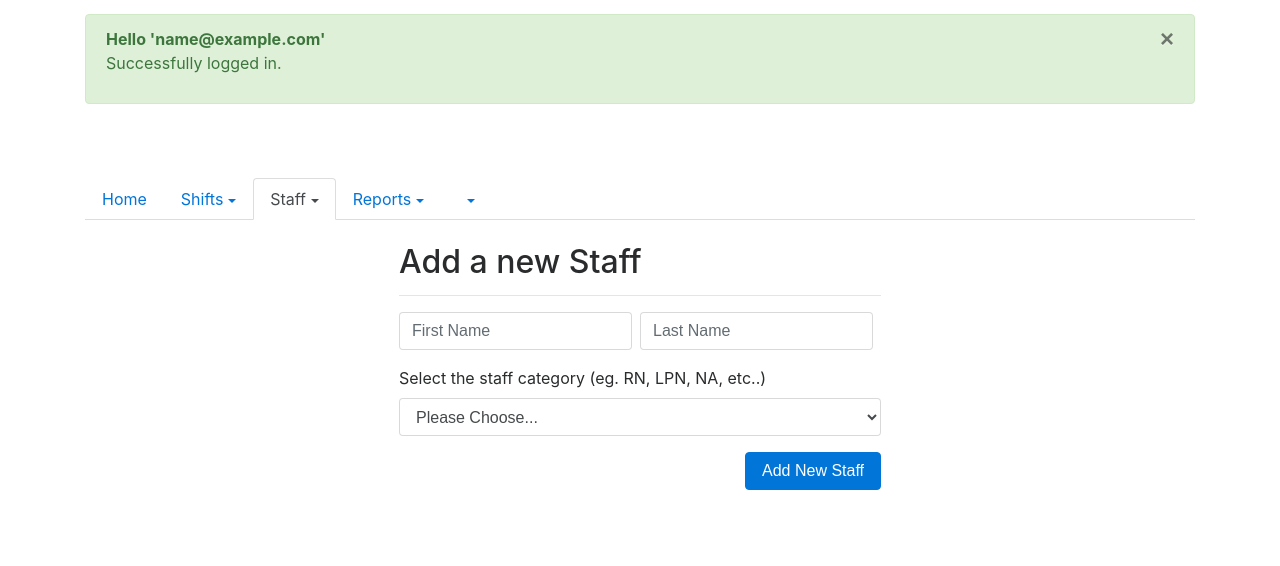
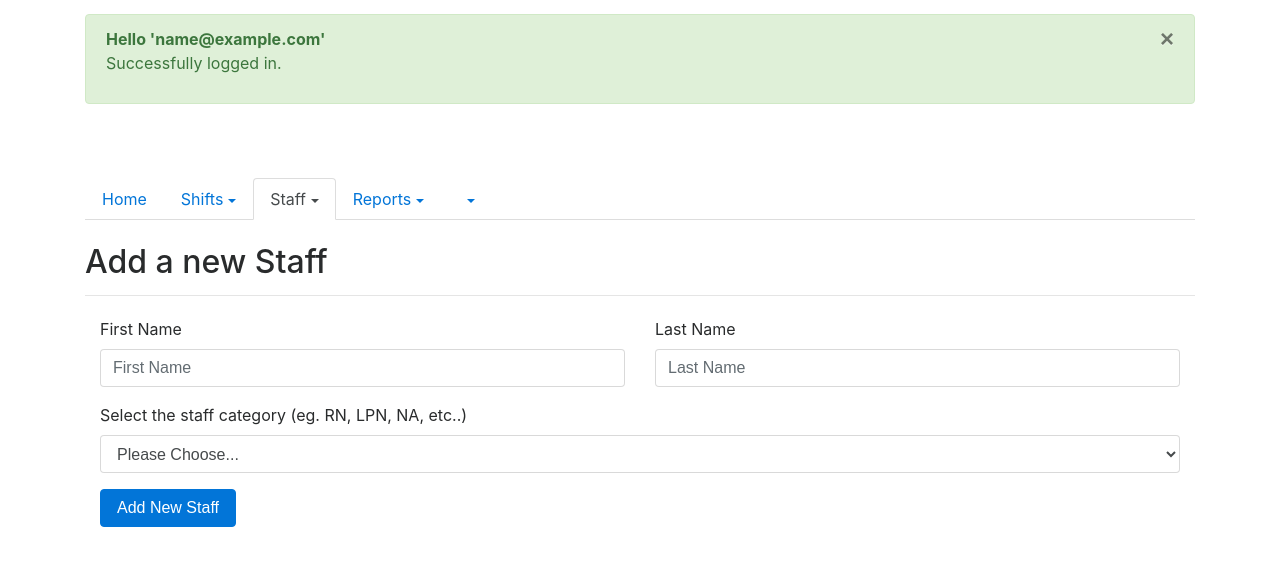
Before and after one commit to neenjaw/ICU-Shift-Tracker, a PHP site: page /add-staff.php in a window 1280 px wide. Shown: the part 56-622 px from the top of the page. Run offline with PHP 8.4, Linux system fonts and the light colour scheme; the visitor is signed in with stand-in values (Sample User, id 1); data comes from the database, SQL or seed files in the repository; some libraries are stand-ins or nearby versions.

Commit message:
fixed row/col issues

```diff
--- a/add-staff.php
+++ b/add-staff.php
@@ -20,36 +20,40 @@ if (!isset($_SESSION['user_session'])) {
 
   <div class="container">
     <div class="row">
-      <div class="col-12">
+      <div class="col">
 <!-- NAV include -->
 <?php include 'includes/nav-menu.php' ?>
 <!-- END NAV include -->
       </div>
     </div>
-    <div class="row justify-content-md-center">
-      <div class="col-12 col-md-auto">
+    <div class="row justify-content-center">
+      <div class="col">
       	<br>
 <!-- Main Content -->
         <h2>Add a new Staff</h2>
         <hr />
         <form id="add-staff-form">
-          <div class="form-group" id="staff-name-group">
-            <div class="form-control-feedback hidden" id="staff-name-group-feedback"></div>
-            <div class="form-inline">
 
-            	<label class="sr-only" for="first-name">First Name</label>
-        	    <input type="text" class="form-control mb-2 mr-sm-2 mb-sm-0" id="first-name" name="first-name" placeholder="First Name"
+          <div class="container">
+            <div class="row">
+              <div class="col form-control-feedback hidden" id="staff-name-group-feedback"></div>
+            </div>
+            <div class="row">
+              <div class="col-sm-6 form-group">
+            	  <label for="first-name">First Name</label>
+        	      <input type="text" class="form-control" id="first-name" name="first-name" placeholder="First Name"
       	        	data-parsley-required data-parsley-trigger="change" autocomplete="off" spellcheck="false"
   	            	data-parsley-errors-messages-disabled>
-
-            	<label class="sr-only" for="last-name">Last Name</label>
-        	    <input type="text" class="form-control mb-2 mr-sm-2 mb-sm-0" id="last-name" name="last-name" placeholder="Last Name"
+              </div>
+              <div class="col-sm-6 form-group">
+              	<label for="last-name">Last Name</label>
+          	    <input type="text" class="form-control" id="last-name" name="last-name" placeholder="Last Name"
       	        	data-parsley-required data-parsley-trigger="change" autocomplete="off" spellcheck="false"
   	            	data-parsley-errors-messages-disabled>
               </div>
             </div>
-
-          <div class="form-group" id="cat-id-group">
+            <div class="row">
+              <div class="col form-group" id="cat-id-group">
                 <label for="category-id">Select the staff category (eg. RN, LPN, NA, etc..)</label>
                 <select class="form-control" id="category-id" name="category-id" data-parsley-required>
                   <option value="" disabled selected hidden>Please Choose...</option>
@@ -64,9 +68,14 @@ foreach ($form_select_categories as $k => $v) {?>
     ?>
                 </select>
               </div>
-          <div class="form-group float-right">
+            </div>
+            <div class="row">
+              <div class="col form-group float-right">
                   <button type="submit" class="btn btn-primary" id="btn-submit-new-staff">Add New Staff</button>
               </div>
+            </div>
+          </div>
+
         </form>
 
 <!-- END Main Content -->
```
Lines whose indentation alone changed are shown as unchanged.
